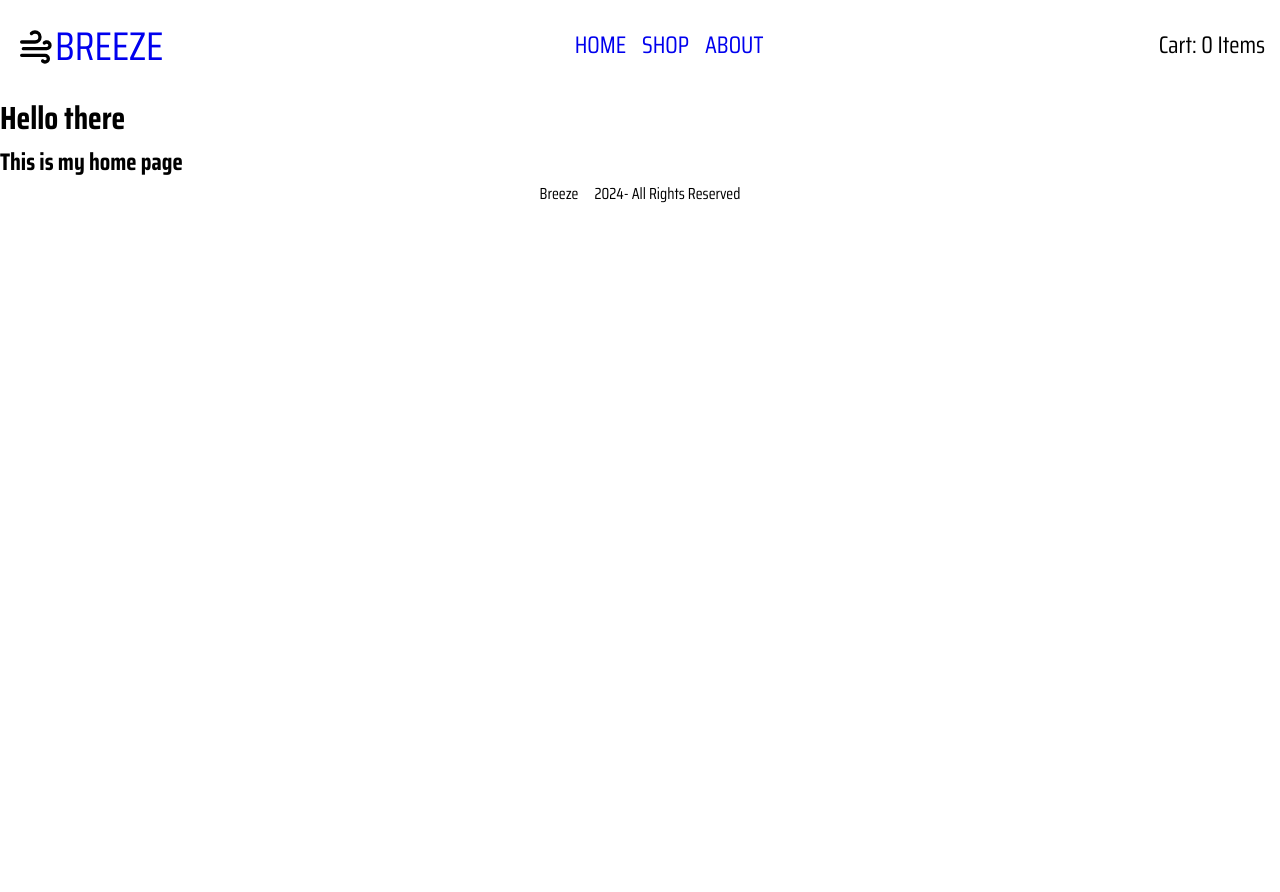
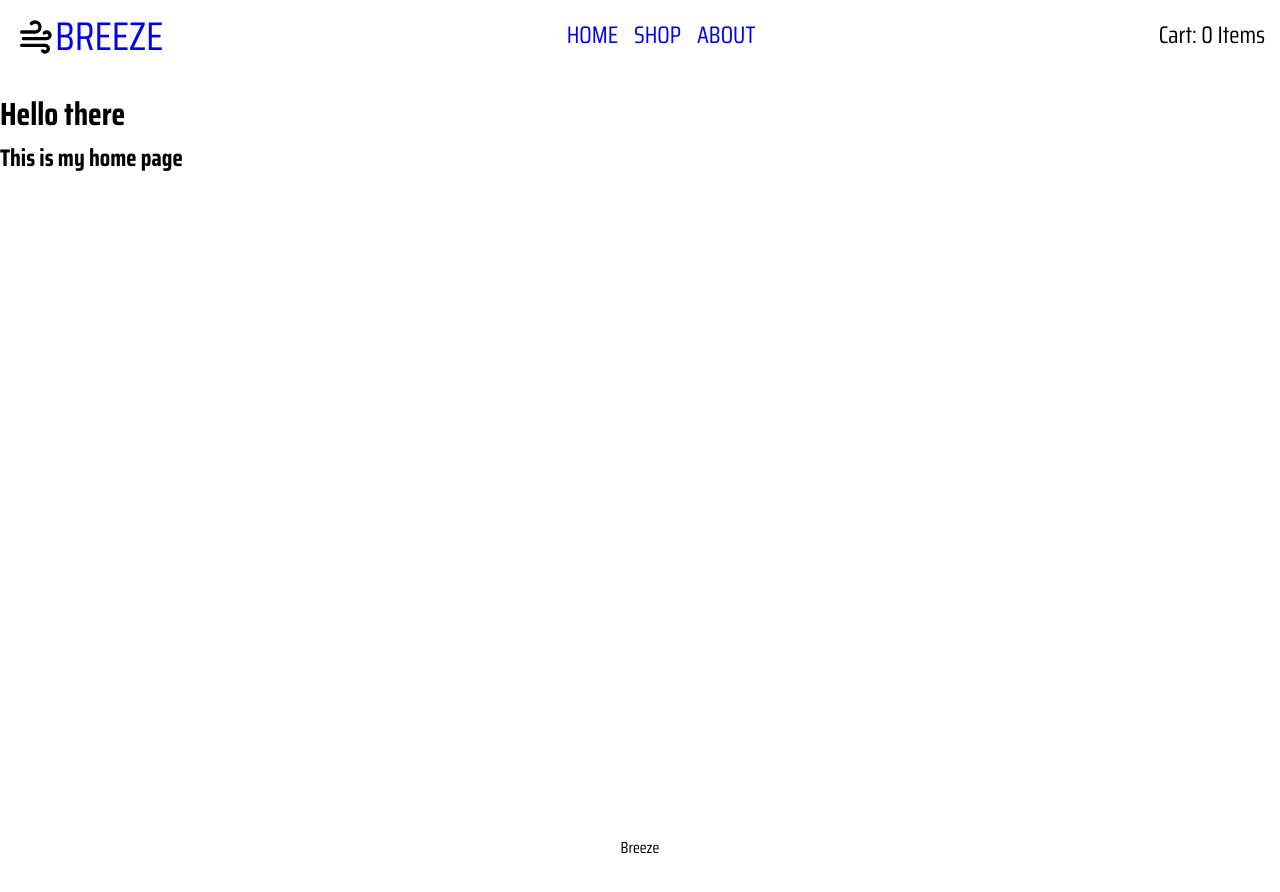
Before and after one commit to amora7741/ShoppingApp, a React (Vite) app: page / in a window 1280 px wide. Shown: the top 892 px of the page. Before the commit the page ends 800 px from the top, so only its background shows below. Built offline with nearby package versions, Linux system fonts and the light colour scheme.

Commit message:
Get data from clothing api

```diff
--- a/src/components/Footer.jsx
+++ b/src/components/Footer.jsx
@@ -2,7 +2,6 @@ function Footer() {
   return (
     <footer>
       <p>Breeze</p>
-      <p>2024- All Rights Reserved</p>
     </footer>
   );
 }
--- a/src/components/ShopPage.jsx
+++ b/src/components/ShopPage.jsx
@@ -1,4 +1,31 @@
+import React, { useState } from 'react';
+import { useEffect } from 'react';
+
 function ShopPage() {
+  const [loading, setLoading] = useState(false);
+  const [error, setError] = useState(null);
+
+  const fetchItems = async () => {
+    try {
+      setLoading(true);
+      const response = await fetch('https://fakestoreapi.com/products/');
+
+      if (!response.ok) {
+        throw new Error(`HTTP Error: Status Code ${response.status}`);
+      }
+
+      let clothingData = await response.json();
+
+      console.log(clothingData);
+    } catch (error) {
+      alert(error);
+    }
+  };
+
+  useEffect(() => {
+    fetchItems();
+  }, []);
+
   return (
     <main>
       <h1>Hello There</h1>
--- a/src/style.css
+++ b/src/style.css
@@ -4,6 +4,12 @@
   padding: 0;
   box-sizing: border-box;
   font-family: 'Saira Condensed', sans-serif;
+}
+
+#root {
+  display: grid;
+  grid-template-rows: 1fr 10fr 1fr;
+  gap: 1rem;
 }
 
 nav,
@@ -16,7 +22,7 @@ nav {
   align-items: center;
   justify-content: space-between;
   font-size: 1.5rem;
-  padding: 15px;
+  padding: 5px 15px;
 }
 
 nav a {
@@ -43,7 +49,6 @@ nav a {
   display: flex;
   align-items: center;
   font-size: 2.5rem;
-  margin-right: 1rem;
 }
 
 .logo img {
```
